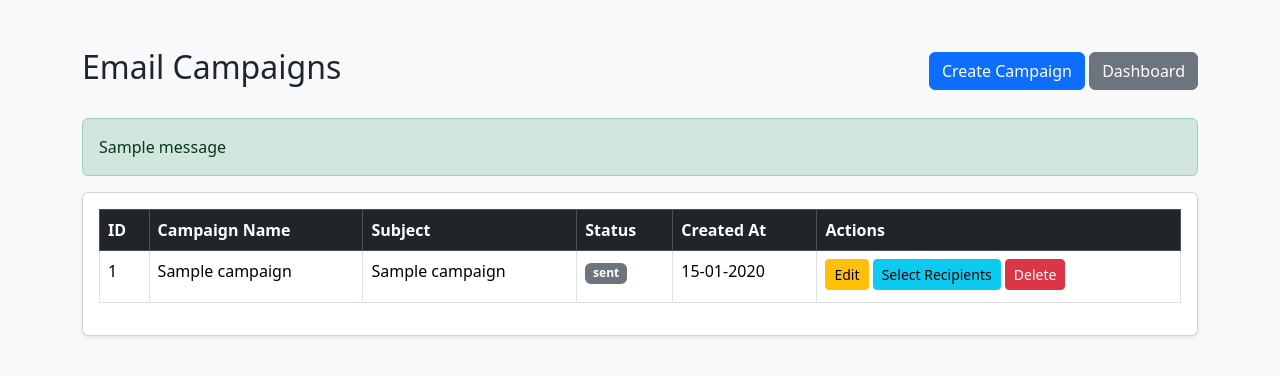
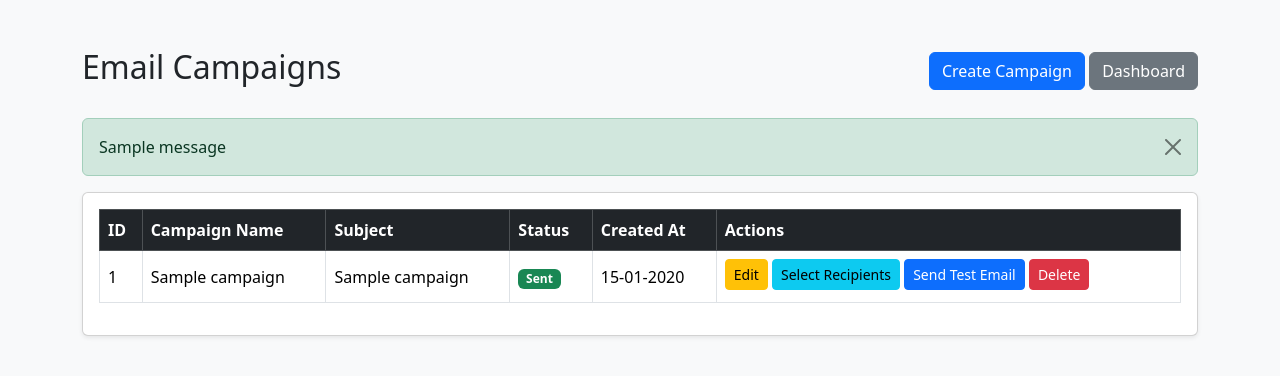
Before and after one commit to Priyanka-github26/Email-Marketing-Automation, a Flask app: page /campaigns in a window 1280 px wide. Shown: the part 56-432 px from the top of the page. Run offline with Flask 3, Linux system fonts and the light colour scheme; a user stored in the database is signed in; tables that the repository leaves empty hold one stand-in row (values such as "Sample post"); one stand-in notice (Sample message) is shown.

Commit message:
Add campaign sending and subscriber consent updates

```diff
--- a/app/routes.py
+++ b/app/routes.py
@@ -1,5 +1,4 @@
-
-from flask import Blueprint, render_template, request, redirect, url_for, flash
+from flask import Blueprint, render_template, request, redirect, url_for, flash, current_app
 import csv
 import io
 from flask_login import login_required, current_user
@@ -82,17 +81,23 @@ def add_subscriber():
 # EDIT SUBSCRIBER
 # ==============================
 
+
 @main.route("/subscribers/edit/<int:subscriber_id>", methods=["GET", "POST"])
 @login_required
 def edit_subscriber(subscriber_id):
+
     subscriber = Subscriber.query.filter_by(
         id=subscriber_id,
         user_id=current_user.id
     ).first_or_404()
 
     if request.method == "POST":
+
         name = request.form.get("name", "").strip()
         email = request.form.get("email", "").strip().lower()
+
+        # Read consent checkbox
+        email_consent = request.form.get("email_consent") == "yes"
 
         if not email:
             flash("Email address is required.", "danger")
@@ -114,8 +119,18 @@ def edit_subscriber(subscriber_id):
                 subscriber_id=subscriber.id
             ))
 
+        # Update subscriber details
         subscriber.name = name or None
         subscriber.email = email
+
+        # Update email marketing consent
+        if email_consent and not subscriber.email_consent:
+            subscriber.email_consent = True
+            subscriber.consent_at = datetime.utcnow()
+
+        elif not email_consent:
+            subscriber.email_consent = False
+            subscriber.consent_at = None
 
         db.session.commit()
 
@@ -556,7 +571,8 @@ def manage_campaign_recipients(campaign_id):
 
     subscribers = Subscriber.query.filter_by(
         user_id=current_user.id,
-        status="active"
+        status="active",
+        email_consent=True
     ).order_by(Subscriber.id.desc()).all()
 
     if request.method == "POST":
@@ -574,7 +590,8 @@ def manage_campaign_recipients(campaign_id):
             subscriber = Subscriber.query.filter_by(
                 id=subscriber_id,
                 user_id=current_user.id,
-                status="active"
+                status="active",
+                email_consent=True
             ).first()
 
             if subscriber:
@@ -610,6 +627,213 @@ def manage_campaign_recipients(campaign_id):
         selected_ids=selected_ids
     )
 
+# ==============================
+# SEND EMAIL CAMPAIGN
+# ==============================
+
+
+@main.route("/campaigns/send/<int:campaign_id>", methods=["POST"])
+@login_required
+def send_campaign(campaign_id):
+
+    campaign = Campaign.query.filter_by(
+        id=campaign_id,
+        user_id=current_user.id
+    ).first_or_404()
+
+    if campaign.status == "sent":
+        flash("This campaign has already been completed.", "warning")
+        return redirect(url_for("main.campaigns"))
+
+    if not campaign.template_id:
+        flash("Please select an email template first.", "danger")
+        return redirect(url_for("main.campaigns"))
+
+    email_template = EmailTemplate.query.filter_by(
+        id=campaign.template_id,
+        user_id=current_user.id
+    ).first()
+
+    if not email_template:
+        flash("Email template not found.", "danger")
+        return redirect(url_for("main.campaigns"))
+
+    # Process pending and previously failed recipients only
+    recipients = CampaignRecipient.query.filter(
+        CampaignRecipient.campaign_id == campaign.id,
+        CampaignRecipient.status.in_(["pending", "failed"])
+    ).all()
+
+    if not recipients:
+        flash("No pending or failed recipients available.", "warning")
+        return redirect(url_for("main.campaigns"))
+
+    sent_count = 0
+    failed_count = 0
+    skipped_count = 0
+
+    for recipient in recipients:
+
+        subscriber = Subscriber.query.filter_by(
+            id=recipient.subscriber_id,
+            user_id=current_user.id,
+            status="active",
+            email_consent=True
+        ).first()
+
+        if not subscriber:
+            recipient.status = "skipped"
+            skipped_count += 1
+            continue
+
+        unsubscribe_url = url_for(
+            "main.unsubscribe",
+            token=subscriber.unsubscribe_token,
+            _external=True
+        )
+
+        email_body = f"""
+        <html>
+        <body>
+            {email_template.body}
+
+            <hr>
+            <p style="font-size:12px;color:gray;">
+                You received this email because you agreed to receive
+                marketing emails from us.
+            </p>
+            <p>
+                <a href="{unsubscribe_url}">Unsubscribe</a>
+            </p>
+        </body>
+        </html>
+        """
+
+        try:
+            message = Message(
+                subject=campaign.subject,
+                recipients=[subscriber.email],
+                html=email_body
+            )
+
+            mail.send(message)
+
+            recipient.status = "sent"
+            recipient.sent_at = datetime.utcnow()
+            sent_count += 1
+
+        except Exception:
+            recipient.status = "failed"
+            failed_count += 1
+
+            current_app.logger.exception(
+                "Campaign email failed for subscriber %s",
+                subscriber.id
+            )
+
+    # Count all successful deliveries, including earlier attempts
+    total_sent = CampaignRecipient.query.filter_by(
+        campaign_id=campaign.id,
+        status="sent"
+    ).count()
+
+    remaining_failed = CampaignRecipient.query.filter_by(
+        campaign_id=campaign.id,
+        status="failed"
+    ).count()
+
+    if remaining_failed > 0:
+        campaign.status = "partially_sent" if total_sent > 0 else "failed"
+    else:
+        campaign.status = "sent"
+
+    if total_sent > 0 and not campaign.sent_at:
+        campaign.sent_at = datetime.utcnow()
+
+    db.session.commit()
+
+    flash(
+        f"Campaign processing completed! "
+        f"Sent: {sent_count}, Failed: {failed_count}, "
+        f"Skipped: {skipped_count}",
+        "success" if failed_count == 0 else "warning"
+    )
+
+    return redirect(url_for("main.campaigns"))
+
+
+# ==============================
+# SEND TEST CAMPAIGN EMAIL
+# ==============================
+
+@main.route("/campaigns/test/<int:campaign_id>", methods=["POST"])
+@login_required
+def send_test_campaign_email(campaign_id):
+
+    campaign = Campaign.query.filter_by(
+        id=campaign_id,
+        user_id=current_user.id
+    ).first_or_404()
+
+    if not campaign.template_id:
+        flash("Please select an email template first.", "danger")
+        return redirect(url_for("main.campaigns"))
+
+    email_template = EmailTemplate.query.filter_by(
+        id=campaign.template_id,
+        user_id=current_user.id
+    ).first()
+
+    if not email_template:
+        flash("Email template not found.", "danger")
+        return redirect(url_for("main.campaigns"))
+
+    test_email = current_app.config.get("MAIL_USERNAME")
+
+    if not test_email:
+        flash("Test email address is not configured.", "danger")
+        return redirect(url_for("main.campaigns"))
+
+    email_body = f"""
+    <html>
+    <body>
+        <h3>TEST EMAIL</h3>
+
+        <p>This is a test email for your campaign.</p>
+
+        <hr>
+
+        {email_template.body}
+
+        <hr>
+
+        <p style="color:gray;font-size:12px;">
+            This is a test message. It was not sent to your subscribers.
+        </p>
+    </body>
+    </html>
+    """
+
+    try:
+        message = Message(
+            subject=f"[TEST] {campaign.subject}",
+            recipients=[test_email],
+            html=email_body
+        )
+
+        mail.send(message)
+
+        flash(
+            "Test email sent successfully to your configured Gmail address!",
+            "success"
+        )
+
+    except Exception:
+        current_app.logger.exception("Test campaign email failed")
+        flash("Unable to send test email. Check the application logs.", "danger")
+
+    return redirect(url_for("main.campaigns"))
+
 @main.route("/test-email", methods=["GET", "POST"])
 @login_required
 def test_email():
--- a/app/templates/campaigns.html
+++ b/app/templates/campaigns.html
@@ -1,4 +1,3 @@
-
 <!DOCTYPE html>
 <html lang="en">
 <head>
@@ -7,6 +6,7 @@
     <title>Campaigns | Email Marketing Automation</title>
     <link href="https://cdn.jsdelivr.net/npm/bootstrap@5.3.3/dist/css/bootstrap.min.css" rel="stylesheet">
 </head>
+
 <body class="bg-light">
 
 <nav class="navbar navbar-dark bg-dark px-4">
@@ -35,8 +35,10 @@
 
     {% with messages = get_flashed_messages(with_categories=true) %}
         {% for category, message in messages %}
-            <div class="alert alert-{{ category }}">
+            <div class="alert alert-{{ category }} alert-dismissible fade show">
                 {{ message }}
+                <button type="button" class="btn-close"
+                        data-bs-dismiss="alert"></button>
             </div>
         {% endfor %}
     {% endwith %}
@@ -45,7 +47,8 @@
         <div class="card-body">
 
             <div class="table-responsive">
-                <table class="table table-bordered table-hover">
+                <table class="table table-bordered table-hover align-middle">
+
                     <thead class="table-dark">
                         <tr>
                             <th>ID</th>
@@ -58,15 +61,31 @@
                     </thead>
 
                     <tbody>
+
                         {% for campaign in campaigns %}
+
                         <tr>
                             <td>{{ campaign.id }}</td>
+
                             <td>{{ campaign.name }}</td>
+
                             <td>{{ campaign.subject }}</td>
+
                             <td>
-                                <span class="badge bg-secondary">
-                                    {{ campaign.status }}
-                                </span>
+                                {% if campaign.status == 'sent' %}
+    <span class="badge bg-success">Sent</span>
+
+{% elif campaign.status == 'partially_sent' %}
+    <span class="badge bg-warning text-dark">Partially Sent</span>
+
+{% elif campaign.status == 'failed' %}
+    <span class="badge bg-danger">Failed</span>
+
+{% else %}
+    <span class="badge bg-secondary">
+        {{ campaign.status|capitalize }}
+    </span>
+{% endif %}
                             </td>
 
                             <td>
@@ -74,37 +93,70 @@
                             </td>
 
                             <td>
+
                                 <a href="{{ url_for('main.edit_campaign', campaign_id=campaign.id) }}"
                                    class="btn btn-warning btn-sm mb-1">
                                     Edit
                                 </a>
 
                                 <a href="{{ url_for('main.manage_campaign_recipients', campaign_id=campaign.id) }}"
-                                   class="btn btn-info btn-sm mb-1">
-                                    Select Recipients
-                                </a>
+   class="btn btn-info btn-sm mb-1">
+    Select Recipients
+</a>
+
+<form method="POST"
+      action="{{ url_for('main.send_test_campaign_email', campaign_id=campaign.id) }}"
+      style="display: inline;">
+
+    <button type="submit" class="btn btn-primary btn-sm mb-1">
+        Send Test Email
+    </button>
+
+</form>
+
+                                {% if campaign.status != 'sent' %}
+
+                                <form method="POST"
+                                      action="{{ url_for('main.send_campaign', campaign_id=campaign.id) }}"
+                                      style="display: inline;"
+                                      onsubmit="return confirm('Are you sure you want to send this campaign to all eligible subscribers?');">
+
+                                    <button type="submit"
+                                            class="btn btn-success btn-sm mb-1">
+                                        Send Campaign
+                                    </button>
+
+                                </form>
+
+                                {% endif %}
 
                                 <form method="POST"
                                       action="{{ url_for('main.delete_campaign', campaign_id=campaign.id) }}"
                                       style="display: inline;"
                                       onsubmit="return confirm('Are you sure you want to delete this campaign?');">
 
-                                    <button type="submit" class="btn btn-danger btn-sm mb-1">
+                                    <button type="submit"
+                                            class="btn btn-danger btn-sm mb-1">
                                         Delete
                                     </button>
 
                                 </form>
+
                             </td>
                         </tr>
 
                         {% else %}
+
                         <tr>
-                            <td colspan="6" class="text-center">
+                            <td colspan="6" class="text-center text-muted">
                                 No campaigns created yet.
                             </td>
                         </tr>
+
                         {% endfor %}
+
                     </tbody>
+
                 </table>
             </div>
 
@@ -113,5 +165,7 @@
 
 </div>
 
+<script src="https://cdn.jsdelivr.net/npm/bootstrap@5.3.3/dist/js/bootstrap.bundle.min.js"></script>
+
 </body>
 </html>
```
Also changed, not shown: app/templates/edit_subscriber.html (+18 -0 lines).
